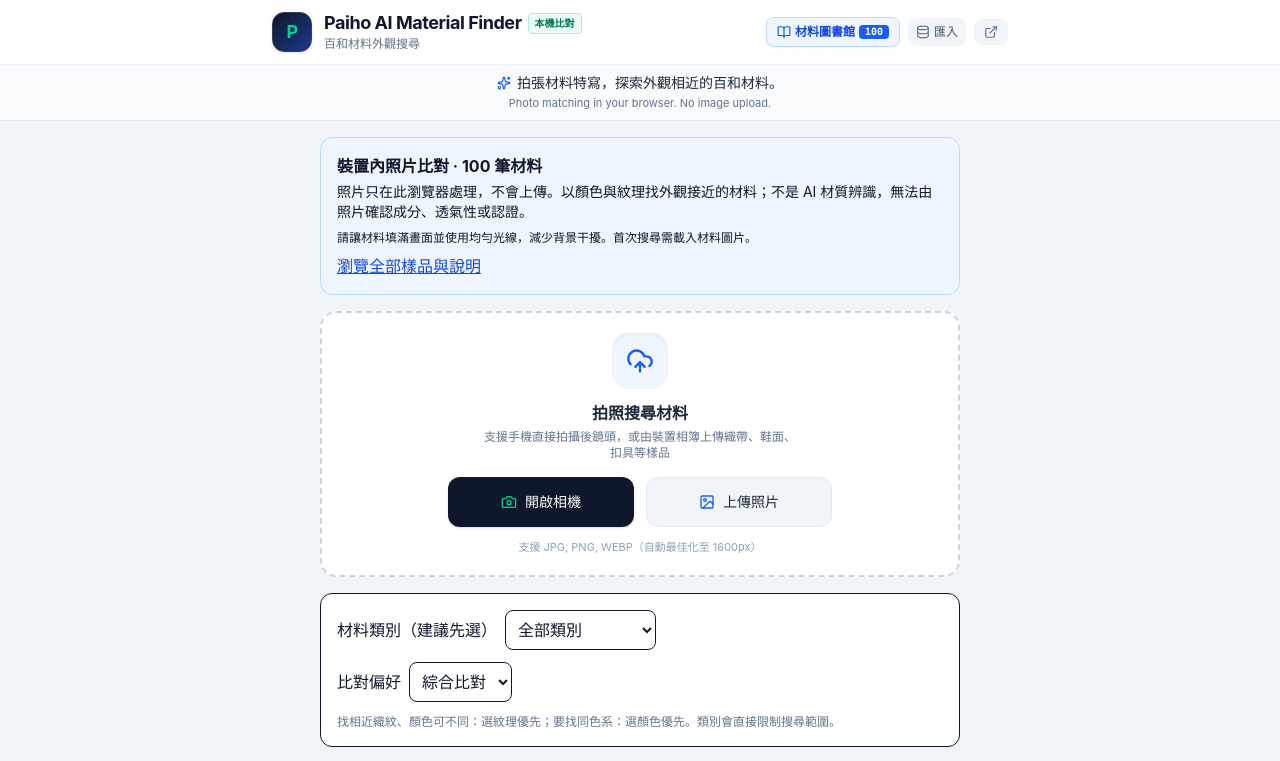
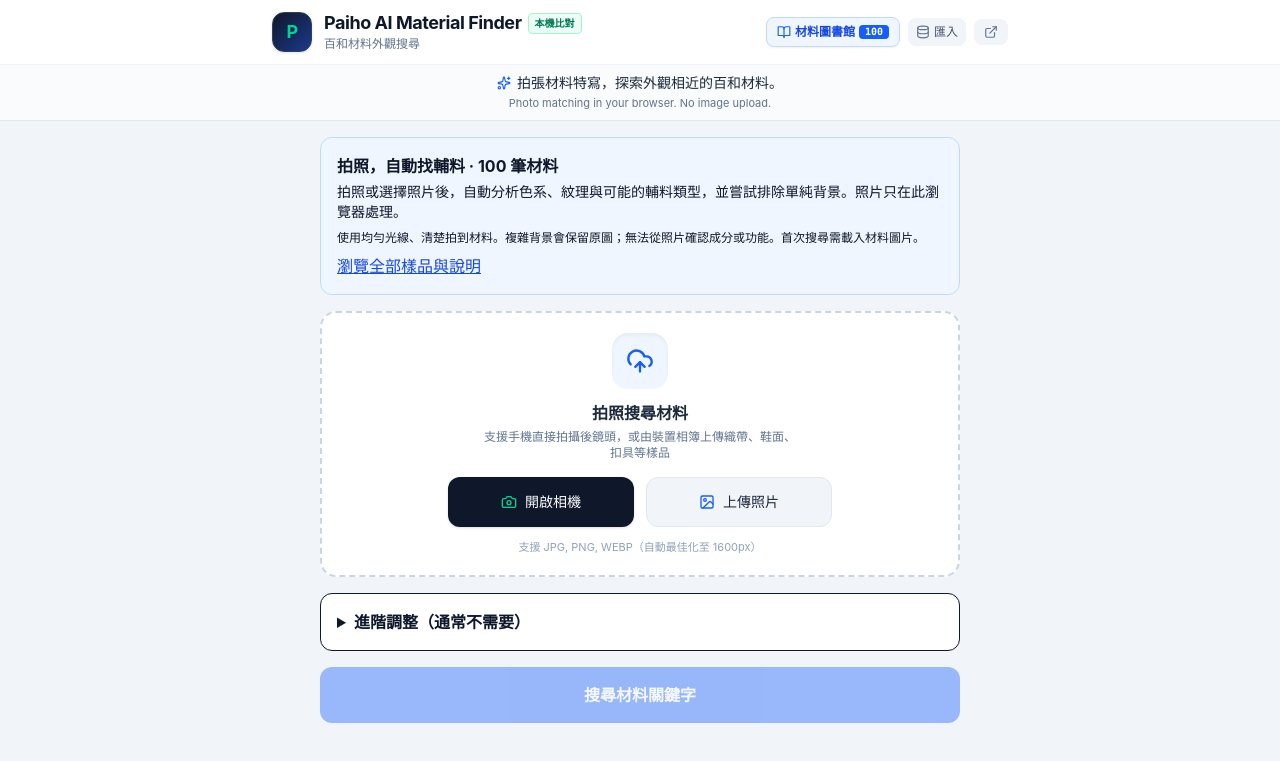
Before and after one commit to yayapewn/Paiho-AI-Material-Finder, a React (Vite) app: page / in a window 1280 px wide. Shown: the top 761 px of the page. Built offline with nearby package versions, Linux system fonts and the light colour scheme.

Commit message:
Start visual search automatically after selecting a photo

```diff
--- a/src/App.tsx
+++ b/src/App.tsx
@@ -5,7 +5,7 @@
 import {MaterialLibraryBrowserModal} from './components/MaterialLibraryBrowserModal';
 import {MaterialImportModal} from './components/MaterialImportModal';
 import {materialRepository} from './services/materialRepository';
-import {BrowserResults,searchLocally,LocalResponse} from './components/BrowserSearch';
+import {BrowserResults,searchLocally,LocalResponse,materialCategories} from './components/BrowserSearch';
 
 import {PhotoCrop} from './components/PhotoCrop';
 import {MatchMode,modeLabels} from './components/VisualFeatures';
@@ -13,26 +13,28 @@
 export default function App(){
  const [photo,setPhoto]=useState<string|null>(null),[query,setQuery]=useState(''),[selected,setSelected]=useState<string[]>([]);
  const [original,setOriginal]=useState<string|null>(null),[category,setCategory]=useState('all'),[mode,setMode]=useState<MatchMode>('balanced');
- function choosePhoto(data:string){setPhoto(data);setOriginal(data);setError('')}
+ function choosePhoto(data:string){setPhoto(data);setOriginal(data);setError('');void search(data,true)}
+ const [removeBackground,setRemoveBackground]=useState(true);
  const [busy,setBusy]=useState(false),[progress,setProgress]=useState(''),[error,setError]=useState('');
  const [response,setResponse]=useState<LocalResponse|null>(null),[library,setLibrary]=useState(false),[importing,setImporting]=useState(false);
  const [count,setCount]=useState(materialRepository.getAllMaterials().length);
  useEffect(()=>materialRepository.subscribe(()=>{setCount(materialRepository.getAllMaterials().length);setResponse(null)}),[]);
- async function search(){if(busy)return;setBusy(true);setError('');setProgress('正在讀取照片特徵…');setResponse(null);
-  try{setResponse(await searchLocally(materialRepository.getAllMaterials(),photo,query,selected,setProgress,{category,mode}))}
+ async function search(newPhoto?:string,fresh=false){if(busy)return;if(fresh){setCategory('all');setMode('balanced');setSelected([]);setQuery('');setRemoveBackground(true)}setBusy(true);setError('');setProgress('正在讀取照片特徵…');setResponse(null);
+  try{setResponse(await searchLocally(materialRepository.getAllMaterials(),newPhoto||photo,fresh?'':query,fresh?[]:selected,setProgress,{category:fresh?'all':category,mode:fresh?'balanced':mode,removeBackground:fresh?true:removeBackground}))}
   catch(e){setError(e instanceof Error?e.message:'搜尋失敗，請重新選擇圖片再試。')}
   finally{setBusy(false)}
  }
  return <div className="min-h-screen bg-slate-100 text-slate-900"><Header onOpenLibrary={()=>setLibrary(true)} onOpenImport={()=>setImporting(true)} materialCount={count}/>
  <main className="max-w-2xl mx-auto p-4 space-y-4">
- <div className="bg-blue-50 border border-blue-200 rounded-xl p-4"><h2 className="font-bold">裝置內照片比對 · {count} 筆材料</h2><p className="text-sm mt-1">照片只在此瀏覽器處理，不會上傳。以顏色與紋理找外觀接近的材料；不是 AI 材質辨識，無法由照片確認成分、透氣性或認證。</p><p className="text-xs mt-2">請讓材料填滿畫面並使用均勻光線，減少背景干擾。首次搜尋需載入材料圖片。</p><button onClick={()=>setLibrary(true)} className="text-blue-700 underline mt-2">瀏覽全部樣品與說明</button></div>
+ <div className="bg-blue-50 border border-blue-200 rounded-xl p-4"><h2 className="font-bold">拍照，自動找輔料 · {count} 筆材料</h2><p className="text-sm mt-1">拍照或選擇照片後，自動分析色系、紋理與可能的輔料類型，並嘗試排除單純背景。照片只在此瀏覽器處理。</p><p className="text-xs mt-2">使用均勻光線、清楚拍到材料。複雜背景會保留原圖；無法從照片確認成分或功能。首次搜尋需載入材料圖片。</p><button onClick={()=>setLibrary(true)} className="text-blue-700 underline mt-2">瀏覽全部樣品與說明</button></div>
  {error&&<div role="alert" className="bg-red-50 border border-red-200 rounded-xl p-4 text-red-800">{error}</div>}
  {response?<BrowserResults response={response} onBack={()=>setResponse(null)}/>:<>
  {!photo?<CameraUpload onImageSelected={choosePhoto} onError={setError} isLoading={busy}/>:<ImagePreview imageUrl={photo} onRetake={choosePhoto} onDelete={()=>{setPhoto(null);setOriginal(null)}} disabled={busy}/>}
- <div className="bg-white border rounded-xl p-4 space-y-3"><label className="block">材料類別（建議先選）<select aria-label="限定材料類別" value={category} disabled={busy} onChange={e=>setCategory(e.target.value)} className="border rounded-lg p-2 ml-2"><option value="all">全部類別</option>{[...new Set(materialRepository.getAllMaterials().flatMap(m=>m.product))].map(c=><option key={c}>{c}</option>)}</select></label><label className="block">比對偏好<select aria-label="比對偏好" value={mode} disabled={busy} onChange={e=>setMode(e.target.value as MatchMode)} className="border rounded-lg p-2 ml-2">{Object.entries(modeLabels).map(([v,label])=><option key={v} value={v}>{label}</option>)}</select></label><p className="text-xs text-slate-500">找相近織紋、顏色可不同：選紋理優先；要找同色系：選顏色優先。類別會直接限制搜尋範圍。</p></div>
+ <details className="bg-white border rounded-xl p-4"><summary className="font-bold cursor-pointer">進階調整（通常不需要）</summary><div className="space-y-3 mt-3"><label className="block"><input type="checkbox" checked={removeBackground} disabled={busy} onChange={e=>setRemoveBackground(e.target.checked)}/> 自動排除單純背景</label><label className="block">限定材料類別（選填）<select aria-label="限定材料類別" value={category} disabled={busy} onChange={e=>setCategory(e.target.value)} className="border rounded-lg p-2 ml-2"><option value="all">全部類別</option>{[...new Set(materialRepository.getAllMaterials().flatMap(materialCategories))].map(c=><option key={c}>{c}</option>)}</select></label><label className="block">比對偏好<select aria-label="比對偏好" value={mode} disabled={busy} onChange={e=>setMode(e.target.value as MatchMode)} className="border rounded-lg p-2 ml-2">{Object.entries(modeLabels).map(([v,label])=><option key={v} value={v}>{label}</option>)}</select></label><p className="text-xs text-slate-500">找相近織紋、顏色可不同：選紋理優先；要找同色系：選顏色優先。類別會直接限制搜尋範圍。</p></div>
  {photo&&<PhotoCrop key={photo} src={photo} onApply={setPhoto} disabled={busy}/>}{photo&&original&&photo!==original&&<button disabled={busy} onClick={()=>setPhoto(original)} className="text-blue-700 underline">還原未裁切照片</button>}
  <div className="bg-white border rounded-xl p-4"><label htmlFor="local-query" className="font-bold">材料編號或關鍵字（選填）</label><input id="local-query" value={query} disabled={busy} onChange={e=>setQuery(e.target.value)} placeholder="例如：TJ01-56、織帶、反光、回收" className="border rounded-lg p-3 mt-2 w-full"/><p className="text-xs text-slate-500 mt-2">文字搜尋採關鍵字比對，不解析複雜語句。照片搭配文字時，文字符合程度會影響排名。</p><div className="flex flex-wrap gap-2 mt-3">{tags.map(t=><button key={t} disabled={busy} aria-pressed={selected.includes(t)} onClick={()=>setSelected(old=>old.includes(t)?old.filter(v=>v!==t):[...old,t])} className={'border rounded-lg px-3 py-1 text-sm '+(selected.includes(t)?'bg-blue-600 text-white':'bg-white')}>{t}</button>)}</div></div>
- <button disabled={busy||(!photo&&!query.trim()&&!selected.length)} onClick={search} className="w-full rounded-xl bg-blue-600 disabled:opacity-40 text-white p-4 font-bold">{busy?'正在比對…':photo?'搜尋外觀相似材料':'搜尋材料關鍵字'}</button>{busy&&<p role="status" aria-live="polite">{progress}</p>}
+ </details>
+ <button disabled={busy||(!photo&&!query.trim()&&!selected.length)} onClick={()=>void search()} className="w-full rounded-xl bg-blue-600 disabled:opacity-40 text-white p-4 font-bold">{busy?'正在比對…':photo?'重新自動比對':'搜尋材料關鍵字'}</button>{busy&&<p role="status" aria-live="polite">{progress}</p>}
  </>}
  </main><footer className="text-center text-xs text-slate-500 p-6">照片僅在瀏覽器記憶體處理，重新整理即清除。材料規格以百和 Material Hub 原頁為準。</footer>
  <MaterialLibraryBrowserModal isOpen={library} onClose={()=>setLibrary(false)}/><MaterialImportModal isOpen={importing} onClose={()=>setImporting(false)} onMaterialCountChange={()=>setCount(materialRepository.getAllMaterials().length)}/>
```
